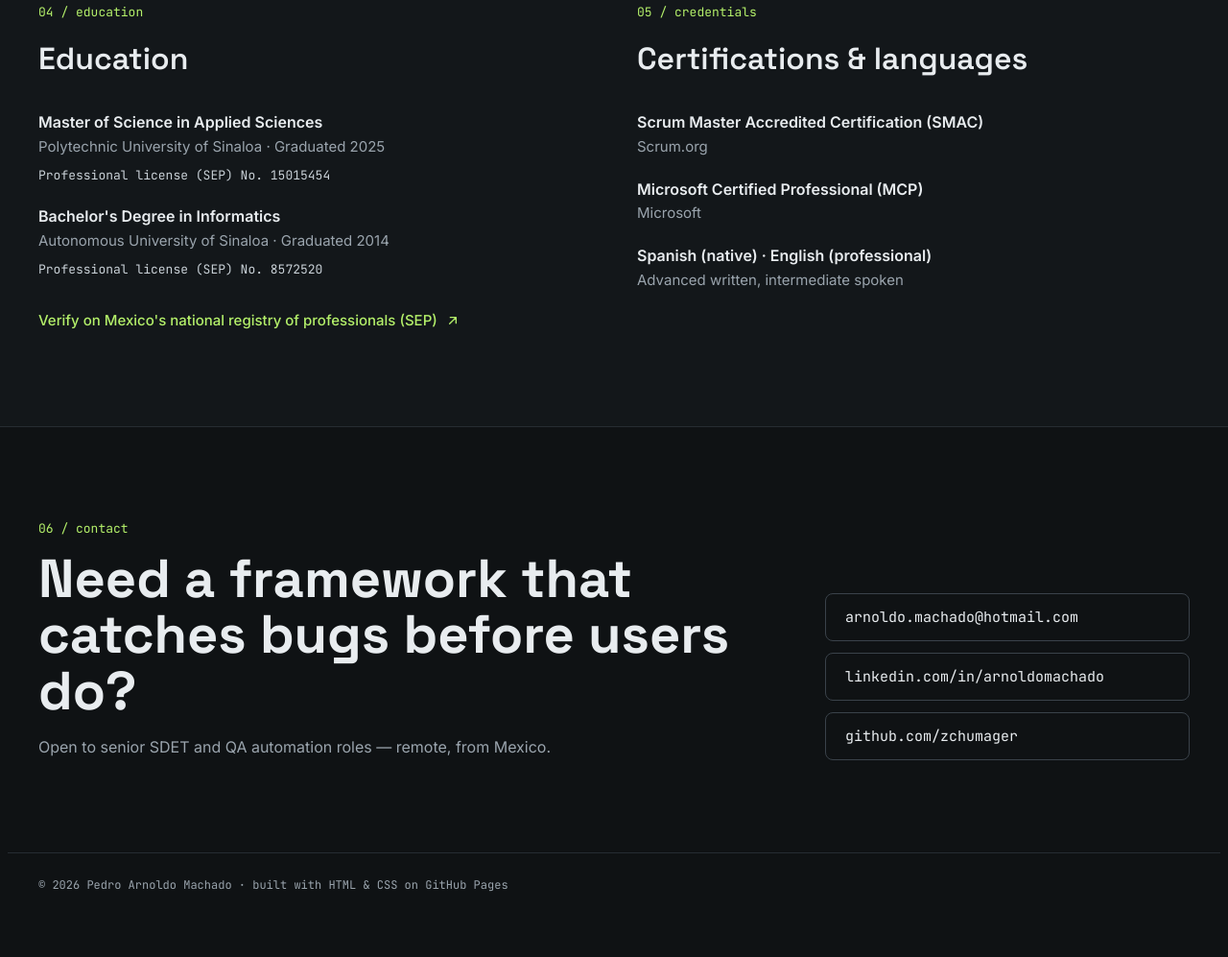
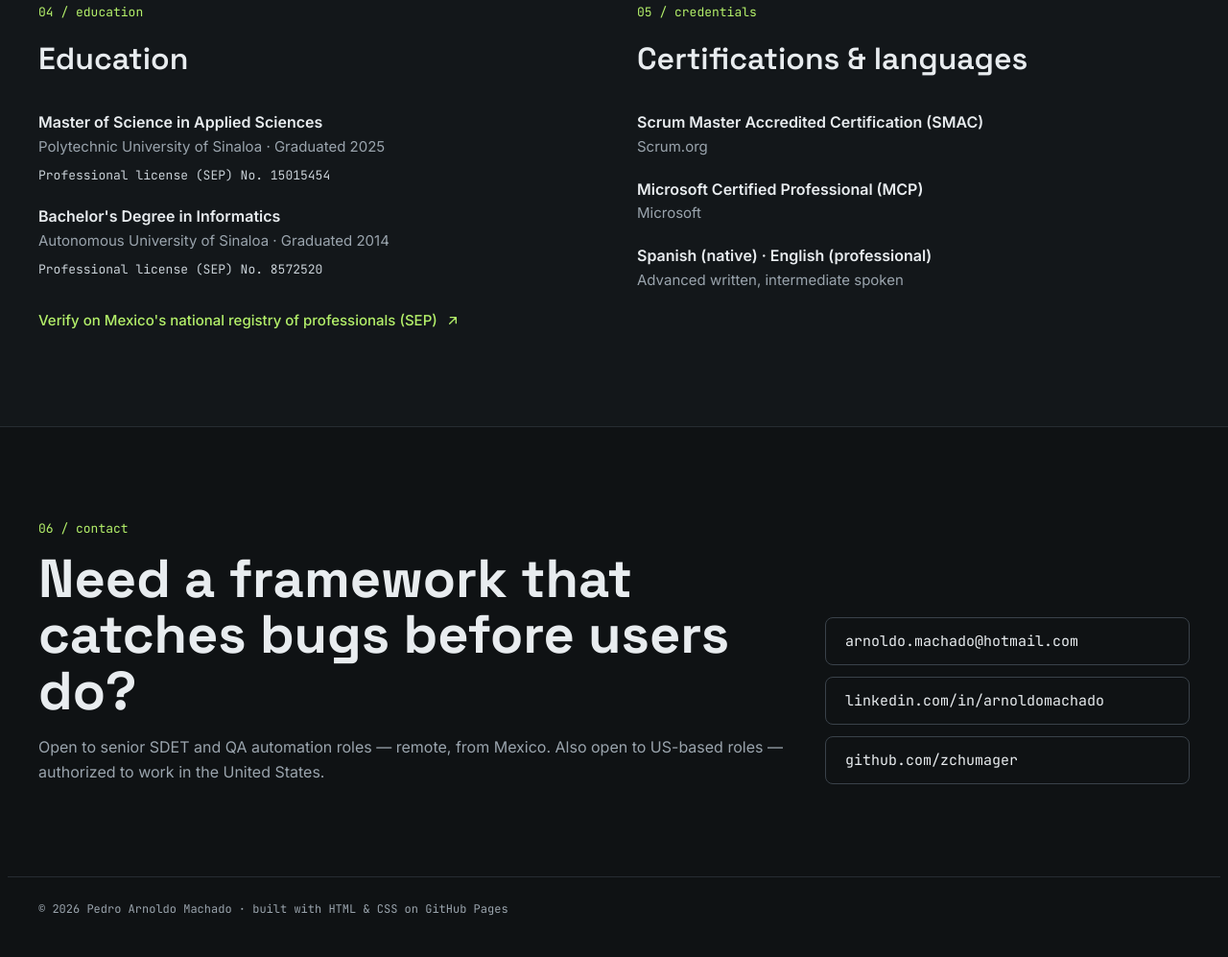
Before and after one commit to zchumager/portfolio, a plain HTML site: page index.html in a window 1280 px wide. Shown: the part 3941-4938 px from the top of the page at 96% size. Before the commit the page ends 4913 px from the top, so only its background shows below. Drawn offline with Linux system fonts and the light colour scheme.

Commit message:
Add US work authorization to contact section
Co-Authored-By: Claude Opus 5.5 <noreply@anthropic.com>
Claude-Session: https://claude.ai/code/session_01NYQgYQsyotPn4n8pftddox

```diff
--- a/index.html
+++ b/index.html
@@ -216,7 +216,7 @@ Download My Resume</a>
 <div style="flex: 1 1 520px; min-width: 0">
 <p style="margin: 0; font-family: 'JetBrains Mono', monospace; font-size: 13px; color: var(--accent)">06 / contact</p>
 <h2 style="margin: 12px 0 16px; font-family: 'Space Grotesk', sans-serif; font-size: clamp(36px, 4.5vw, 56px); line-height: 1.05; font-weight: 700">Need a framework that catches bugs before users do?</h2>
-<p style="margin: 0; color: var(--muted)">Open to senior SDET and QA automation roles — remote, from Mexico.</p>
+<p style="margin: 0; color: var(--muted)">Open to senior SDET and QA automation roles — remote, from Mexico. Also open to US-based roles — authorized to work in the United States.</p>
 </div>
 <div style="flex: 0 1 380px; display: flex; flex-direction: column; gap: 12px; font-family: 'JetBrains Mono', monospace; font-size: 15px">
 <a href="mailto:arnoldo.machado@hotmail.com" style="display: flex; align-items: center; min-height: 48px; padding: 0 20px; border: 1px solid var(--line-strong); border-radius: 8px">arnoldo.machado@hotmail.com</a>
```
